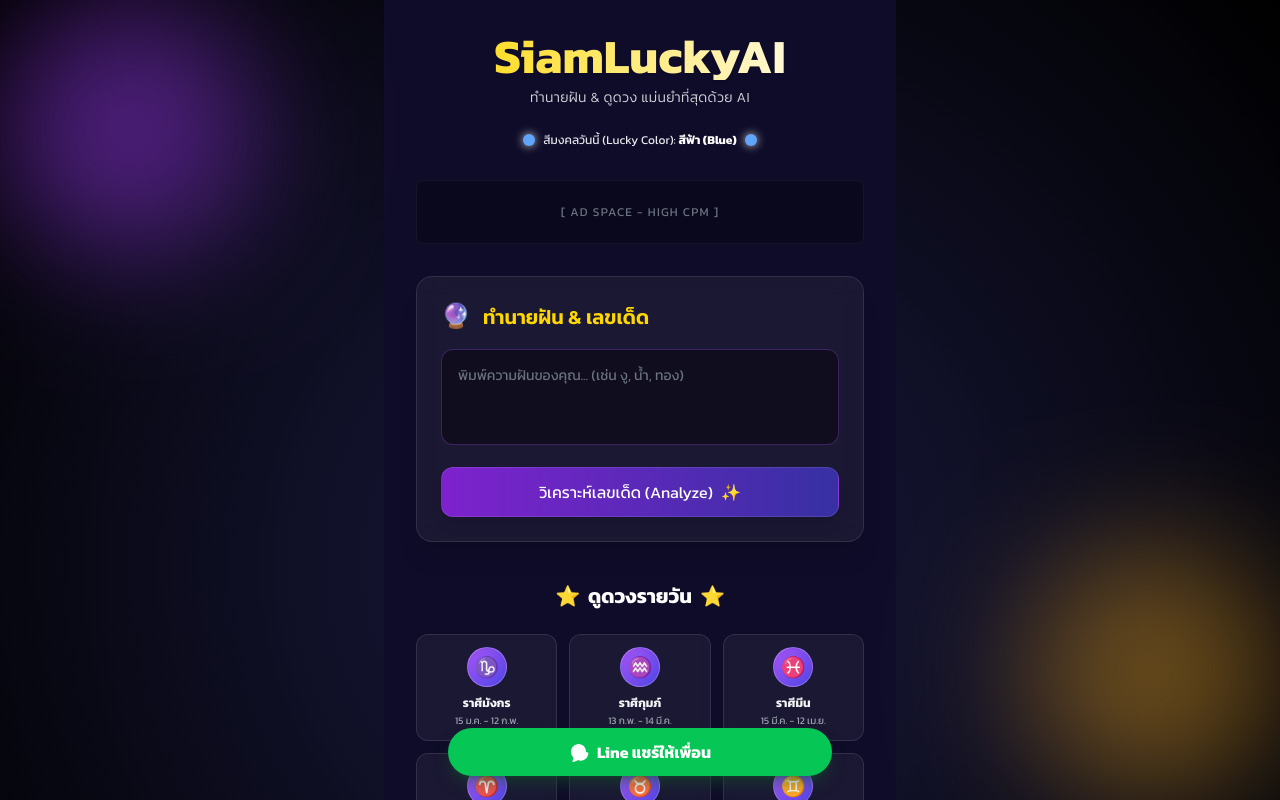
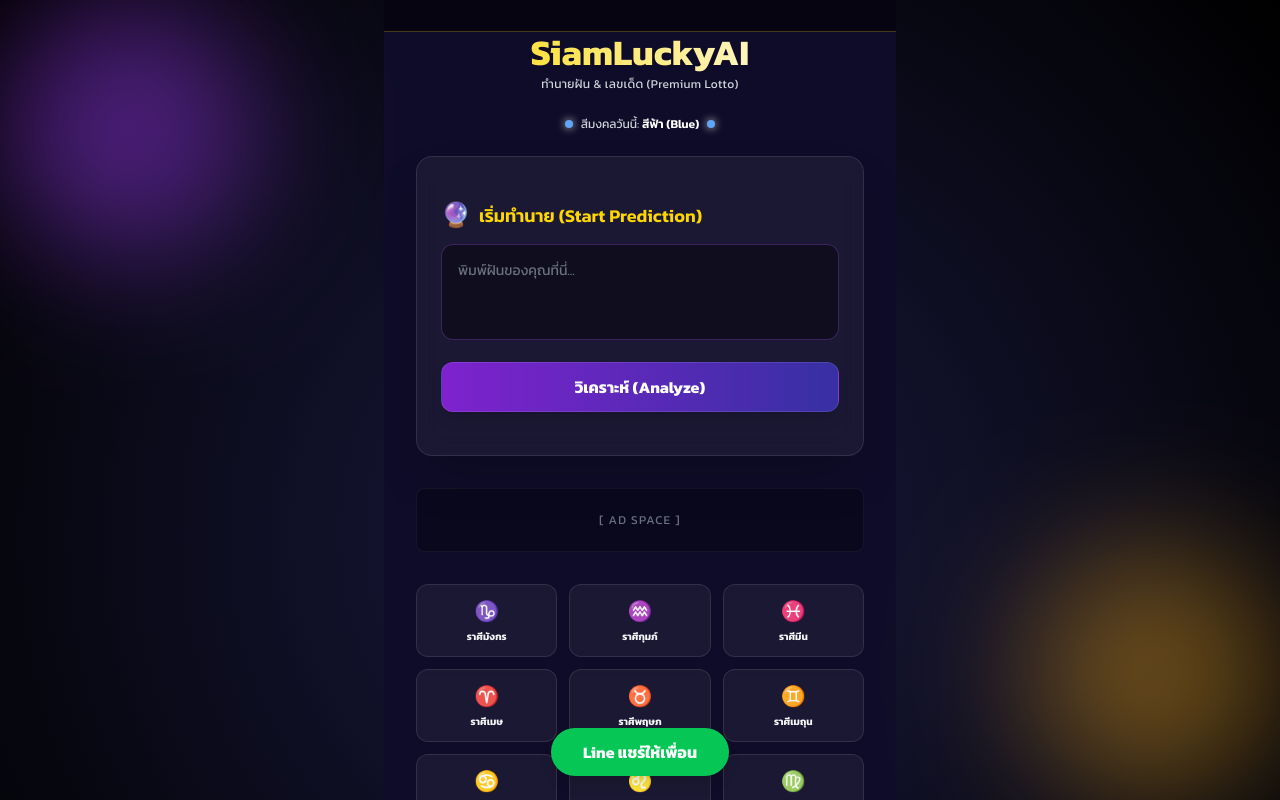
Before and after one commit to noobhac123/SiamLuckyAI, a Next.js app: page / in a window 1280 px wide. Shown: the top 800 px of the page. Built offline with nearby package versions, Linux system fonts and the light colour scheme.

Commit message:
Update page.js

```diff
--- a/app/page.js
+++ b/app/page.js
@@ -1,14 +1,21 @@
 'use client';
-import { useState, useEffect } from 'react';
+import { useState, useEffect, useRef } from 'react';
 
 export default function Home() {
   const [dream, setDream] = useState('');
-  const [loading, setLoading] = useState(false);
+  const [gameState, setGameState] = useState('IDLE'); // IDLE, RUBBING, REVEALED
+  const [rubProgress, setRubProgress] = useState(0);
   const [result, setResult] = useState(null);
   const [dailyColor, setDailyColor] = useState(null);
+  const [isUnlocked, setIsUnlocked] = useState(false); // For 3-Digit Lock
+  const [tickerItems, setTickerItems] = useState([]);
 
-  // Thai Daily Lucky Colors Logic
+  // Audio Context Ref
+  const audioCtxRef = useRef(null);
+
+  // Initialize Daily Logic & Ticker
   useEffect(() => {
+    // 1. Lucky Colors
     const days = [
       { day: 'Sunday', color: 'สีแดง (Red)', code: 'bg-red-500' },
       { day: 'Monday', color: 'สีเหลือง (Yellow)', code: 'bg-yellow-400' },
@@ -18,84 +25,115 @@ export default function Home() {
       { day: 'Friday', color: 'สีฟ้า (Blue)', code: 'bg-blue-400' },
       { day: 'Saturday', color: 'สีม่วง (Purple)', code: 'bg-purple-600' }
     ];
-    const today = new Date().getDay();
-    setDailyColor(days[today]);
+    setDailyColor(days[new Date().getDay()]);
+
+    // 2. Fake Winners Ticker
+    const winners = [
+      "Somchai จาก Bangkok ถูกรางวัลเลขท้าย 2 ตัว! (Won 2-digits)",
+      "Noy จาก Phuket ได้เลขเด็ด 89 จากฝันเห็นงู",
+      "Pravit ถูกหวย 3 ตัวตรง! รับโชคก้อนโต",
+      "Suda จาก Chiang Mai: 'แม่นมาก! ขอบคุณ AI'",
+      "Aom ได้เลขนำโชคสีประจำวัน รวยๆๆ"
+    ];
+    setTickerItems([...winners, ...winners]); // Duplicate for smooth loop
   }, []);
 
-  // Professional Web Audio API (No external file needed)
-  const playMysticSound = () => {
+  // Sound Effect System
+  const playSound = (type) => {
     try {
-      const AudioContext = window.AudioContext || window.webkitAudioContext;
-      const ctx = new AudioContext();
+      if (!audioCtxRef.current) {
+        audioCtxRef.current = new (window.AudioContext || window.webkitAudioContext)();
+      }
+      const ctx = audioCtxRef.current;
       const osc = ctx.createOscillator();
       const gain = ctx.createGain();
 
-      osc.type = 'sine';
+      if (type === 'rub') {
+        osc.frequency.setValueAtTime(200, ctx.currentTime);
+        osc.frequency.linearRampToValueAtTime(300, ctx.currentTime + 0.1);
+        gain.gain.setValueAtTime(0.05, ctx.currentTime);
+        gain.gain.linearRampToValueAtTime(0, ctx.currentTime + 0.1);
+      } else if (type === 'reveal') {
         osc.frequency.setValueAtTime(440, ctx.currentTime);
         osc.frequency.exponentialRampToValueAtTime(880, ctx.currentTime + 0.5);
-
-      gain.gain.setValueAtTime(0.1, ctx.currentTime);
-      gain.gain.exponentialRampToValueAtTime(0.001, ctx.currentTime + 0.5);
+        gain.gain.setValueAtTime(0.2, ctx.currentTime);
+        gain.gain.exponentialRampToValueAtTime(0.01, ctx.currentTime + 1);
+      }
 
       osc.connect(gain);
       gain.connect(ctx.destination);
       osc.start();
-      osc.stop(ctx.currentTime + 0.5);
+      osc.stop(ctx.currentTime + (type === 'rub' ? 0.1 : 1));
     } catch (e) {
-      console.log('Audio not supported');
+      console.error(e);
     }
   };
 
-  // Advanced Dream Interpretation Logic
-  const interpretDream = (text) => {
+  // Logic: Interpret Dream
+  const calculateNumbers = (text) => {
     let twoDigit = 'XX';
     let threeDigit = 'XXX';
-
-    // Simple Thai keyword mapping (Example)
+    // Simple Mapping
     const keywords = [
-      { word: 'งู', wordEn: 'snake', val: '56' },
-      { word: 'ผี', wordEn: 'ghost', val: '04' },
-      { word: 'น้ำ', wordEn: 'water', val: '19' },
-      { word: 'ทอง', wordEn: 'gold', val: '95' },
-      { word: 'รถ', wordEn: 'car', val: '42' },
-      { word: 'ตาย', wordEn: 'dead', val: '00' }
+      { w: 'งู', v: '56' }, { w: 'snake', v: '56' },
+      { w: 'ผี', v: '04' }, { w: 'ghost', v: '04' },
+      { w: 'ทอง', v: '95' }, { w: 'gold', v: '95' },
+      { w: 'รถ', v: '42' }, { w: 'car', v: '42' }
     ];
-
-    const found = keywords.find(k => text.includes(k.word) || text.toLowerCase().includes(k.wordEn));
+    const found = keywords.find(k => text.includes(k.w) || text.toLowerCase().includes(k.w));
 
     if (found) {
-      twoDigit = found.val;
-      threeDigit = found.val + Math.floor(Math.random() * 9);
+      twoDigit = found.v;
+      threeDigit = found.v + Math.floor(Math.random() * 9);
     } else {
-      // Random Lucky Algorithm if no keyword found
-      const hash = text.length * 7;
+      const hash = text.length * 7 + Math.floor(Math.random() * 100);
       twoDigit = String(hash).slice(-2).padStart(2, '0');
       threeDigit = String(hash * 3).slice(-3).padStart(3, '0');
     }
-
     return { twoDigit, threeDigit };
   };
 
-  const handleAnalyze = () => {
+  // Step 1: Start Process
+  const startAnalysis = () => {
     if (!dream.trim()) {
-      // Error Vibrate
-      if (typeof navigator !== 'undefined' && navigator.vibrate) navigator.vibrate(50);
-      alert("กรุณาพิมพ์ความฝันของคุณก่อน! (Please enter a dream first)");
+      alert("กรุณาพิมพ์ความฝันของคุณก่อน! (Please enter dream)");
       return;
     }
+    const nums = calculateNumbers(dream);
+    setResult(nums);
+    setGameState('RUBBING');
+    setRubProgress(0);
+    setIsUnlocked(false);
+  };
 
-    // Success Vibrate
-    if (typeof navigator !== 'undefined' && navigator.vibrate) navigator.vibrate([100, 50, 100]);
-    playMysticSound();
-    setLoading(true);
-    setResult(null);
+  // Step 2: Rubbing Mechanic
+  const handleRub = () => {
+    if (rubProgress >= 100) return;
 
+    const increment = 5; // Speed of filling
+    const newProgress = Math.min(rubProgress + increment, 100);
+    setRubProgress(newProgress);
+    playSound('rub');
+
+    if (navigator.vibrate) navigator.vibrate(10);
+
+    if (newProgress >= 100) {
       setTimeout(() => {
-      const prediction = interpretDream(dream);
-      setResult(prediction);
-      setLoading(false);
-      playMysticSound(); // Sound on Reveal
-    }, 2000);
+        setGameState('REVEALED');
+        playSound('reveal');
+        if (navigator.vibrate) navigator.vibrate([100, 50, 100]);
+      }, 500);
+    }
+  };
+
+  // Unlock 3-Digit
+  const handleUnlock = () => {
+    // Here you would trigger Ad Logic
+    const confirm = window.confirm("Watch Ad to unlock the Jackpot Number?");
+    if (confirm) {
+      setIsUnlocked(true); // Simulate Ad Success
+      playSound('reveal');
+    }
   };
 
   const zodiacs = [
@@ -114,128 +152,176 @@ export default function Home() {
   ];
 
   return (
-    <main className="min-h-screen pb-32 p-4 md:p-8 max-w-lg mx-auto relative overflow-hidden bg-[#0f0c29]">
+    <main className="min-h-screen pb-32 max-w-lg mx-auto relative overflow-hidden bg-[#0f0c29]">
 
-      {/* Background Effects */}
-      <div className="fixed top-0 left-0 w-64 h-64 bg-purple-600 rounded-full mix-blend-screen filter blur-3xl opacity-50 animate-pulse-slow pointer-events-none"></div>
-      <div className="fixed bottom-0 right-0 w-64 h-64 bg-yellow-600 rounded-full mix-blend-screen filter blur-3xl opacity-40 animate-pulse-slow pointer-events-none"></div>
+      {/* 1. Live Winners Ticker */}
+      <div className="absolute top-0 left-0 right-0 bg-black/60 border-b border-gold-500/30 z-40 overflow-hidden h-8 flex items-center">
+        <div className="whitespace-nowrap animate-marquee flex gap-8 px-4 text-[10px] text-gold-400 font-light tracking-wide">
+          {tickerItems.map((item, i) => (
+            <span key={i} className="flex items-center gap-1">
+              <span className="text-white">🔔</span> {item}
+            </span>
+          ))}
+        </div>
+      </div>
 
+      {/* Background Glow */}
+      <div className="fixed top-0 left-0 w-64 h-64 bg-purple-600 rounded-full mix-blend-screen filter blur-3xl opacity-40 animate-pulse-slow pointer-events-none"></div>
+      <div className="fixed bottom-0 right-0 w-64 h-64 bg-yellow-600 rounded-full mix-blend-screen filter blur-3xl opacity-30 animate-pulse-slow pointer-events-none"></div>
+
+      <div className="p-4 md:p-8 pt-12">
         {/* Header */}
         <header className="text-center mb-6 relative z-10">
-        <h1 className="text-4xl md:text-5xl font-bold bg-clip-text text-transparent bg-gradient-to-r from-gold-400 to-white drop-shadow-sm mb-2">
+          <h1 className="text-4xl font-bold bg-clip-text text-transparent bg-gradient-to-r from-gold-400 to-white drop-shadow-sm mb-1">
             SiamLuckyAI
           </h1>
-        <p className="text-gray-300 font-light text-sm tracking-wide">
-          ทำนายฝัน & ดูดวง แม่นยำที่สุดด้วย AI
+          <p className="text-gray-300 text-xs tracking-wide">
+            ทำนายฝัน & เลขเด็ด (Premium Lotto)
           </p>
         </header>
 
-      {/* Daily Lucky Color (Dynamic) */}
+        {/* Lucky Color */}
         {dailyColor && (
-        <div className="flex items-center justify-center gap-2 mb-8 animate-fadeIn">
-          <div className={`w-3 h-3 rounded-full ${dailyColor.code} shadow-[0_0_10px_rgba(255,255,255,0.8)]`}></div>
-          <p className="text-xs text-gray-200">
-            สีมงคลวันนี้ (Lucky Color): <span className="font-bold text-white">{dailyColor.color}</span>
+          <div className="flex items-center justify-center gap-2 mb-6 animate-fadeIn">
+            <div className={`w-2 h-2 rounded-full ${dailyColor.code} shadow-[0_0_8px_rgba(255,255,255,0.8)]`}></div>
+            <p className="text-xs text-gray-300">
+              สีมงคลวันนี้: <span className="text-white font-semibold">{dailyColor.color}</span>
             </p>
-          <div className={`w-3 h-3 rounded-full ${dailyColor.code} shadow-[0_0_10px_rgba(255,255,255,0.8)]`}></div>
+            <div className={`w-2 h-2 rounded-full ${dailyColor.code} shadow-[0_0_8px_rgba(255,255,255,0.8)]`}></div>
           </div>
         )}
 
-      {/* Ad Space */}
-      <div className="w-full h-16 bg-black/30 border border-white/5 rounded-lg mb-8 flex items-center justify-center text-xs text-gray-500 uppercase tracking-widest relative z-10">
-        [ Ad Space - High CPM ]
+        {/* --- MAIN GAME CARD --- */}
+        <div className="bg-white/5 backdrop-blur-md border border-white/10 rounded-2xl p-6 mb-8 relative z-10 shadow-2xl min-h-[300px] flex flex-col justify-center">
+
+          {gameState === 'IDLE' && (
+            <div className="animate-fadeIn">
+               <div className="flex items-center gap-2 mb-3">
+                <span className="text-2xl animate-float">🔮</span>
+                <h2 className="text-lg font-semibold text-gold-400">เริ่มทำนาย (Start Prediction)</h2>
               </div>
-
-      {/* Dream Analysis Card */}
-      <div className="bg-white/5 backdrop-blur-md border border-white/10 rounded-2xl p-6 mb-10 relative z-10 shadow-xl">
-        <div className="flex items-center gap-3 mb-4">
-          <span className="text-2xl animate-float">🔮</span>
-          <h2 className="text-xl font-semibold text-gold-400">ทำนายฝัน & เลขเด็ด</h2>
-        </div>
-
               <textarea
-          className="w-full bg-black/40 border border-purple-500/30 rounded-xl p-4 text-white focus:outline-none focus:border-gold-500 transition-colors h-24 resize-none text-sm placeholder:text-gray-500"
-          placeholder="พิมพ์ความฝันของคุณ... (เช่น งู, น้ำ, ทอง)"
+                className="w-full bg-black/40 border border-purple-500/30 rounded-xl p-4 text-white focus:outline-none focus:border-gold-500 transition-colors h-24 resize-none text-sm placeholder:text-gray-500 mb-4"
+                placeholder="พิมพ์ฝันของคุณที่นี่..."
                 value={dream}
                 onChange={(e) => setDream(e.target.value)}
               />
+              <button
+                onClick={startAnalysis}
+                className="w-full bg-gradient-to-r from-purple-700 to-indigo-800 text-white font-bold py-3 rounded-xl shadow-lg border border-white/10 active:scale-95 transition-transform"
+              >
+                วิเคราะห์ (Analyze)
+              </button>
+            </div>
+          )}
 
-        <button
-          onClick={handleAnalyze}
-          disabled={loading}
-          className="w-full mt-4 bg-gradient-to-r from-purple-700 to-indigo-800 hover:from-purple-600 hover:to-indigo-700 text-white font-medium py-3 rounded-xl shadow-lg border border-white/10 transition-all active:scale-95 flex items-center justify-center gap-2"
+          {/* 2. RUBBING MECHANIC (The Hook) */}
+          {gameState === 'RUBBING' && (
+            <div className="text-center animate-fadeIn flex flex-col items-center">
+              <h3 className="text-gold-400 font-bold text-lg mb-2">ถูเพื่อขอพร (Rub to Reveal)</h3>
+              <p className="text-gray-400 text-xs mb-4">ใช้นิ้วถูที่ตะเกียงเพื่อให้ตัวเลขปรากฏ</p>
+
+              <div
+                className="w-40 h-40 relative cursor-pointer select-none touch-none"
+                onMouseMove={handleRub}
+                onTouchMove={handleRub}
+                onClick={handleRub} // Fallback for tap
               >
-          {loading ? (
-            <span className="animate-pulse">กำลังสวดมนต์... (Calculating)</span>
-          ) : (
-            <>
-              <span>วิเคราะห์เลขเด็ด (Analyze)</span>
-              <span className="text-gold-400">✨</span>
-            </>
+                {/* Pot Image / Icon */}
+                <div className="absolute inset-0 flex items-center justify-center text-8xl transition-transform active:scale-95 animate-pulse">
+                  ⚱️
+                </div>
+                {/* Fog/Cover Layer */}
+                <div
+                  className="absolute inset-0 bg-black/80 rounded-full flex items-center justify-center border-4 border-gold-500/30 backdrop-blur-sm transition-opacity duration-100"
+                  style={{ opacity: (100 - rubProgress) / 100 }}
+                >
+                  <span className="text-gold-400 text-sm font-bold opacity-80">ถูตรงนี้<br/>(Rub Here)</span>
+                </div>
+              </div>
+
+              {/* Progress Bar */}
+              <div className="w-full bg-gray-700 h-2 rounded-full mt-6 overflow-hidden">
+                <div
+                  className="bg-gradient-to-r from-gold-400 to-yellow-600 h-full transition-all duration-100"
+                  style={{ width: `${rubProgress}%` }}
+                ></div>
+              </div>
+              <p className="text-xs text-gray-500 mt-2">{Math.floor(rubProgress)}% Power</p>
+            </div>
           )}
-        </button>
 
-        {/* Result Reveal Section */}
-        {result && (
-          <div className="mt-6 pt-6 border-t border-white/10 animate-fadeIn">
-            <p className="text-center text-gray-300 text-sm mb-4">✨ เลขนำโชคของคุณคือ ✨</p>
-            <div className="flex justify-center gap-6">
-              <div className="text-center">
-                <div className="text-xs text-gold-400 mb-1">2 ตัว (2 Digits)</div>
-                <div className="w-20 h-20 bg-gradient-to-br from-gold-500 to-yellow-700 rounded-full flex items-center justify-center text-3xl font-bold text-white shadow-lg shadow-yellow-500/20">
+          {/* 3. RESULT & LOCK LOGIC (The Revenue) */}
+          {gameState === 'REVEALED' && result && (
+            <div className="animate-fadeIn text-center">
+              <div className="mb-6">
+                <p className="text-gray-300 text-xs mb-2">✨ เลขท้าย 2 ตัว (Lucky 2-Digits) ✨</p>
+                <div className="w-24 h-24 mx-auto bg-gradient-to-br from-gold-500 to-yellow-700 rounded-full flex items-center justify-center text-4xl font-bold text-white shadow-[0_0_20px_rgba(255,215,0,0.3)] animate-bounce">
                   {result.twoDigit}
                 </div>
               </div>
-              <div className="text-center">
-                <div className="text-xs text-gold-400 mb-1">3 ตัว (3 Digits)</div>
-                <div className="w-20 h-20 bg-gradient-to-br from-purple-600 to-indigo-800 rounded-full flex items-center justify-center text-3xl font-bold text-white shadow-lg shadow-purple-500/20">
+
+              <div className="p-4 bg-black/30 rounded-xl border border-white/10 relative overflow-hidden group">
+                 {/* Locked State */}
+                 {!isUnlocked ? (
+                   <div className="absolute inset-0 backdrop-blur-md bg-black/60 flex flex-col items-center justify-center z-10 p-2">
+                     <span className="text-3xl mb-1">🔒</span>
+                     <p className="text-white text-xs font-bold mb-2">เลขลับ 3 ตัว (Jackpot)</p>
+                     <button
+                       onClick={handleUnlock}
+                       className="bg-[#FF0000] hover:bg-red-600 text-white text-xs font-bold py-2 px-4 rounded-full shadow-lg animate-pulse"
+                     >
+                       ดูโฆษณาเพื่อปลดล็อค (Unlock)
+                     </button>
+                   </div>
+                 ) : null}
+
+                 {/* Content (Blurred if locked) */}
+                 <div className={!isUnlocked ? 'filter blur-sm' : ''}>
+                    <p className="text-gray-400 text-xs mb-1">เลขท้าย 3 ตัว (Jackpot)</p>
+                    <div className="text-3xl font-bold text-purple-400 tracking-widest">
                       {result.threeDigit}
                     </div>
                  </div>
               </div>
-            <p className="text-center text-[10px] text-gray-400 mt-4 opacity-70">
-              *ผลคำทำนายเป็นความเชื่อส่วนบุคคล (Prediction is a personal belief)
-            </p>
+
+              <button
+                onClick={() => { setGameState('IDLE'); setDream(''); }}
+                className="mt-6 text-gray-400 text-xs underline hover:text-white"
+              >
+                ทำนายใหม่ (Try Again)
+              </button>
             </div>
           )}
         </div>
 
-      {/* Horoscope Section */}
-      <section className="relative z-10">
-        <div className="flex items-center justify-center gap-2 mb-6">
-          <span className="text-gold-400 text-xl">⭐</span>
-          <h2 className="text-xl font-bold text-white text-center">ดูดวงรายวัน</h2>
-          <span className="text-gold-400 text-xl">⭐</span>
+        {/* Ad Space */}
+        <div className="w-full h-16 bg-black/30 border border-white/5 rounded-lg mb-8 flex items-center justify-center text-xs text-gray-500 uppercase tracking-widest">
+          [ Ad Space ]
         </div>
 
+        {/* Horoscope Grid */}
         <div className="grid grid-cols-3 gap-3">
           {zodiacs.map((z, index) => (
             <div
               key={index}
-              onClick={() => {
-                if (navigator.vibrate) navigator.vibrate(30);
-                alert(`ดวงของ ${z.thai} วันนี้: จะมีโชคลาภ!`);
-              }}
-              className="bg-white/5 backdrop-blur-sm border border-white/10 rounded-xl p-3 flex flex-col items-center justify-center cursor-pointer relative overflow-hidden hover:bg-white/10 transition-all active:scale-95"
+              onClick={() => alert(`ดวง ${z.thai}: วันนี้จะได้รับข่าวดี!`)}
+              className="bg-white/5 backdrop-blur-sm border border-white/10 rounded-xl p-3 flex flex-col items-center justify-center cursor-pointer hover:bg-white/10 active:scale-95 transition-all"
             >
-              <div className="w-10 h-10 rounded-full bg-gradient-to-br from-purple-500 to-indigo-600 flex items-center justify-center text-xl mb-2 shadow-inner border border-white/20">
-                {z.icon}
-              </div>
-              <h3 className="text-xs font-bold text-gray-100">{z.thai}</h3>
-              <p className="text-[10px] text-gray-400 text-center leading-tight mt-1">{z.date}</p>
+              <div className="text-xl mb-1">{z.icon}</div>
+              <h3 className="text-[10px] font-bold text-gray-100">{z.thai}</h3>
             </div>
           ))}
         </div>
-      </section>
+      </div>
 
       {/* Share Button */}
       <div className="fixed bottom-6 left-0 right-0 px-4 z-50 flex justify-center pointer-events-none">
         <button
-          onClick={() => alert('แชร์ไปที่ LINE เรียบร้อย! (Share Logic)')}
-          className="pointer-events-auto bg-[#06C755] hover:bg-[#05b54d] text-white font-bold py-3 px-8 rounded-full shadow-lg shadow-green-900/50 flex items-center gap-2 transition-transform hover:scale-105 active:scale-95 max-w-sm w-full justify-center"
+          onClick={() => alert('Shared to LINE!')}
+          className="pointer-events-auto bg-[#06C755] hover:bg-[#05b54d] text-white font-bold py-3 px-8 rounded-full shadow-lg flex items-center gap-2 transform transition hover:scale-105 active:scale-95"
         >
-          <svg className="w-5 h-5" fill="currentColor" viewBox="0 0 24 24"><path d="M20.5 12c0-5.2-4-9.5-9-9.5S2.5 6.8 2.5 12c0 2.5 1 4.8 2.6 6.5.3.3.3.7.1 1.1-.3 1.1-1 3.8-1 3.9-.1.3.1.6.4.6 2.3 0 4.6-1.5 5.5-2.1.2-.1.5-.2.8-.1 1.1.4 2.2.6 3.4.6 5 0 9-4.3 9-9.5z"/></svg>
-          Line แชร์ให้เพื่อน
+          <span>Line แชร์ให้เพื่อน</span>
         </button>
       </div>
 
```
Lines whose indentation alone changed are shown as unchanged.
